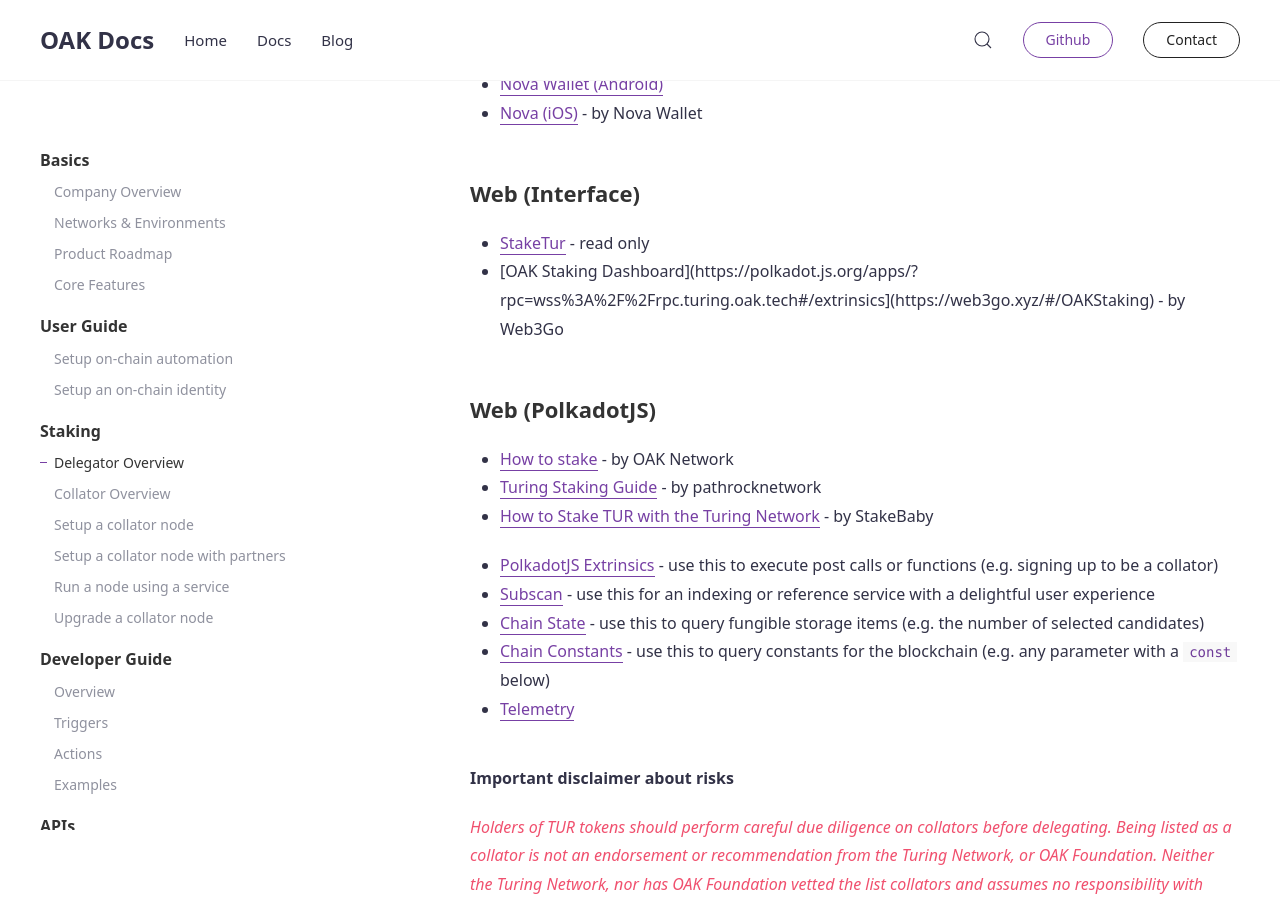
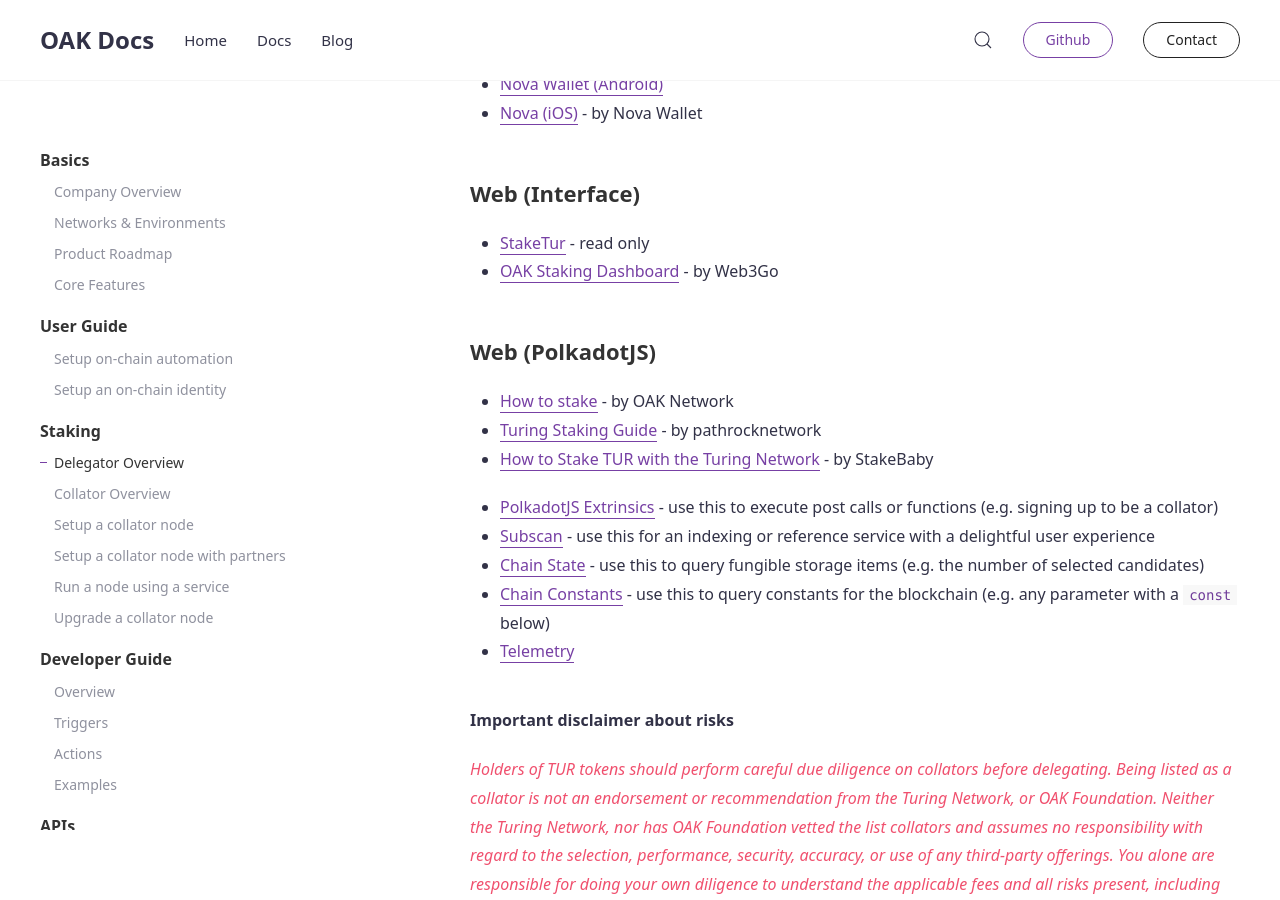
Before and after one commit to AvaProtocol/OAK-docs, a Jekyll site: the page built from _docs/delegators.md, in a window 1280 px wide and 900 px high, scrolled down 477 px. Built offline with Jekyll 4.4.1, drawn with Linux system fonts in a browser that asks for light colours; some of the changed lines change nothing that is shown.

Commit message:
Update delegators.md

```diff
--- a/_docs/delegators.md
+++ b/_docs/delegators.md
@@ -13,7 +13,7 @@
 
 ### Web (Interface)
 - [StakeTur](https://staketur.com) - read only
-- [OAK Staking Dashboard](https://polkadot.js.org/apps/?rpc=wss%3A%2F%2Frpc.turing.oak.tech#/extrinsics](https://web3go.xyz/#/OAKStaking) - by Web3Go
+- [OAK Staking Dashboard](https://web3go.xyz/#/OAKStaking) - by Web3Go
 
 ### Web (PolkadotJS)
 - [How to stake](https://docs.oak.tech/docs/delegators/#how-to-stake) - by OAK Network
```
